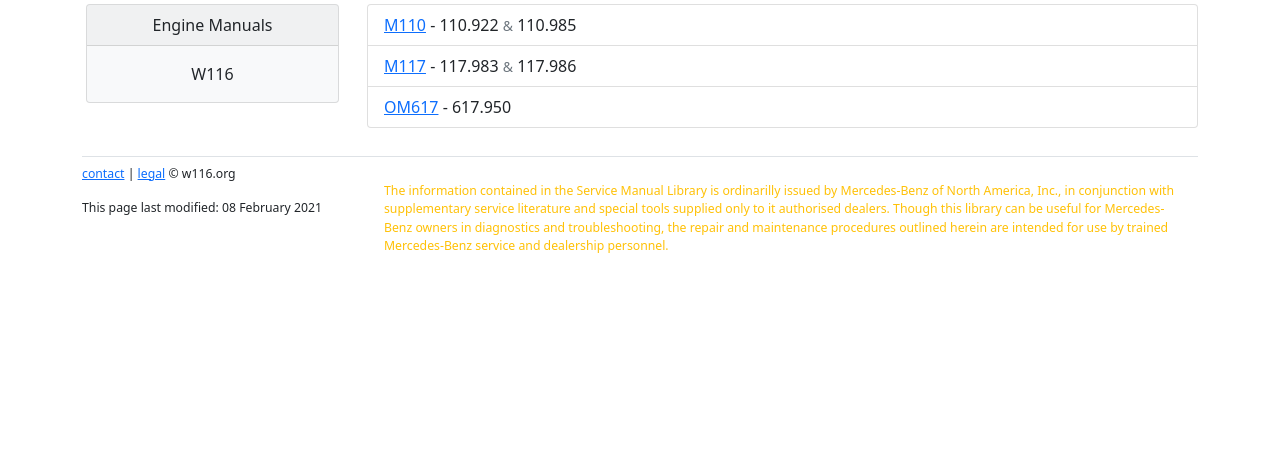
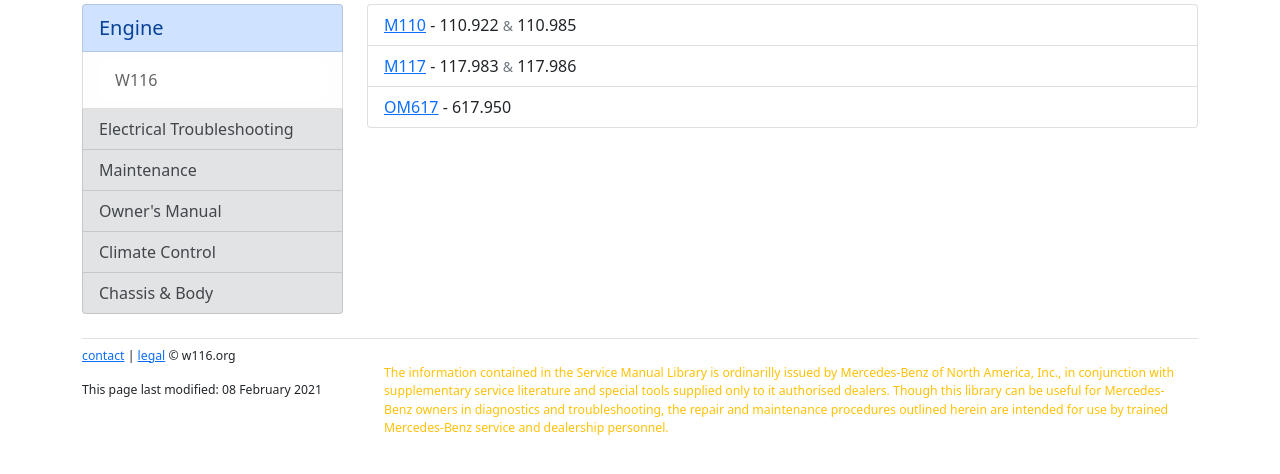
Before and after one commit to W116org/handbook, a Jekyll site: the page built from Engine.html, in a window 1280 px wide, cut to the strip 220-694 px from the top of the page. Built offline with Jekyll 4.4.1, drawn with Linux system fonts in a browser that asks for light colours; comment, search, counter and statistics services are not loaded.

Commit message:
Update Engine.html

```diff
--- a/Engine.html
+++ b/Engine.html
@@ -8,11 +8,18 @@
 
 <div class="row">
   <div class="col-xs-12 col-md-3">
-    <div class="card text-center text-dark bg-light mb-3 mx-1">
-      <div class="card-header">Engine Manuals</div>
-      <div class="card-body">
-        <p class="card-text">W116</p>
+    <div class="list-group">
+      <div class="list-group-item list-group-item-primary lead">Engine</div>
+      <div class="list-group-item list-group-item-light">
+        <ul class="list-group list-group-flush">
+          <li class="list-group-item">W116</li>
+        </ul>
       </div>
+      <a href="/ETM/" class="list-group-item list-group-item-secondary list-group-item-action">Electrical Troubleshooting</a>
+      <a href="/Maintenance/" class="list-group-item list-group-item-secondary list-group-item-action">Maintenance</a>
+      <a href="/OM/" class="list-group-item list-group-item-secondary list-group-item-action">Owner's Manual</a>
+      <a href="/Climate/" class="list-group-item list-group-item-secondary list-group-item-action">Climate Control</a>
+      <a href="/Chassis/" class="list-group-item list-group-item-secondary list-group-item-action">Chassis &amp; Body</a>
     </div>
   </div>
   <div class="col-xs-12 col-md-9">
```
